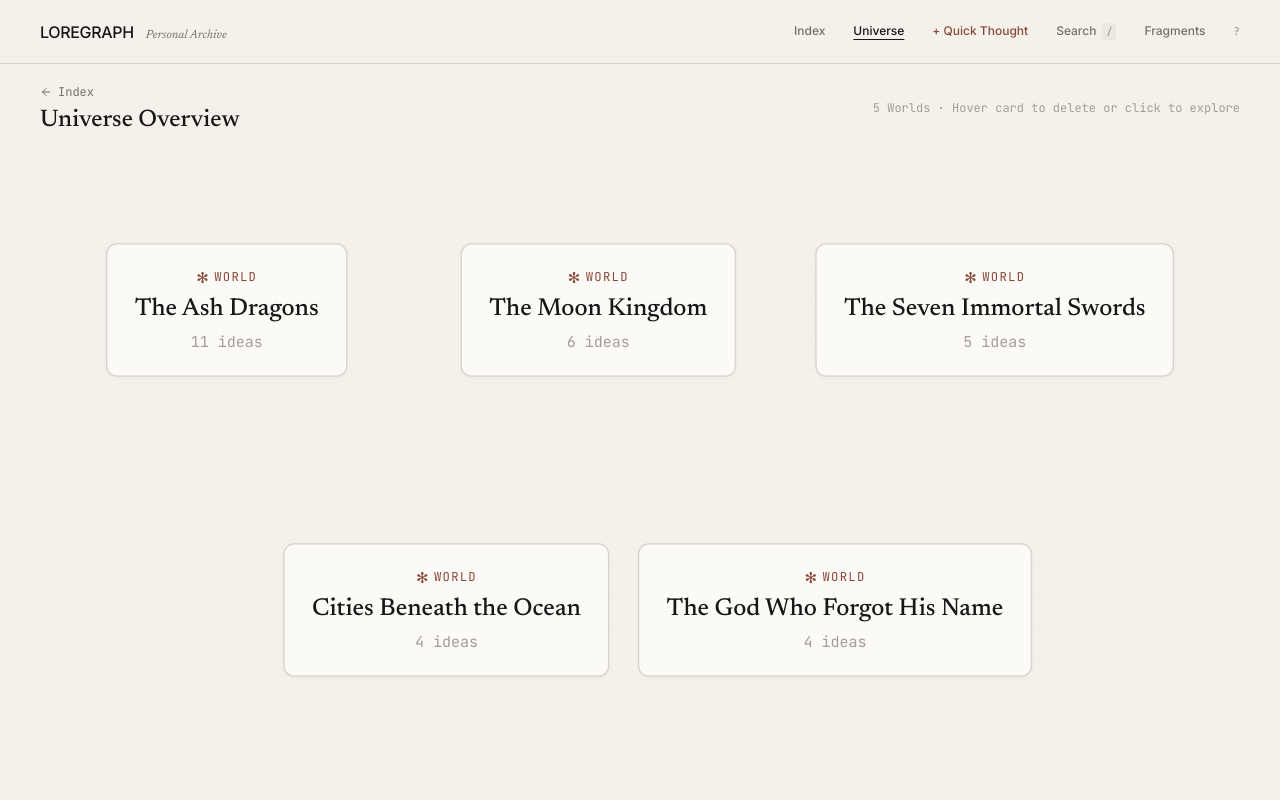
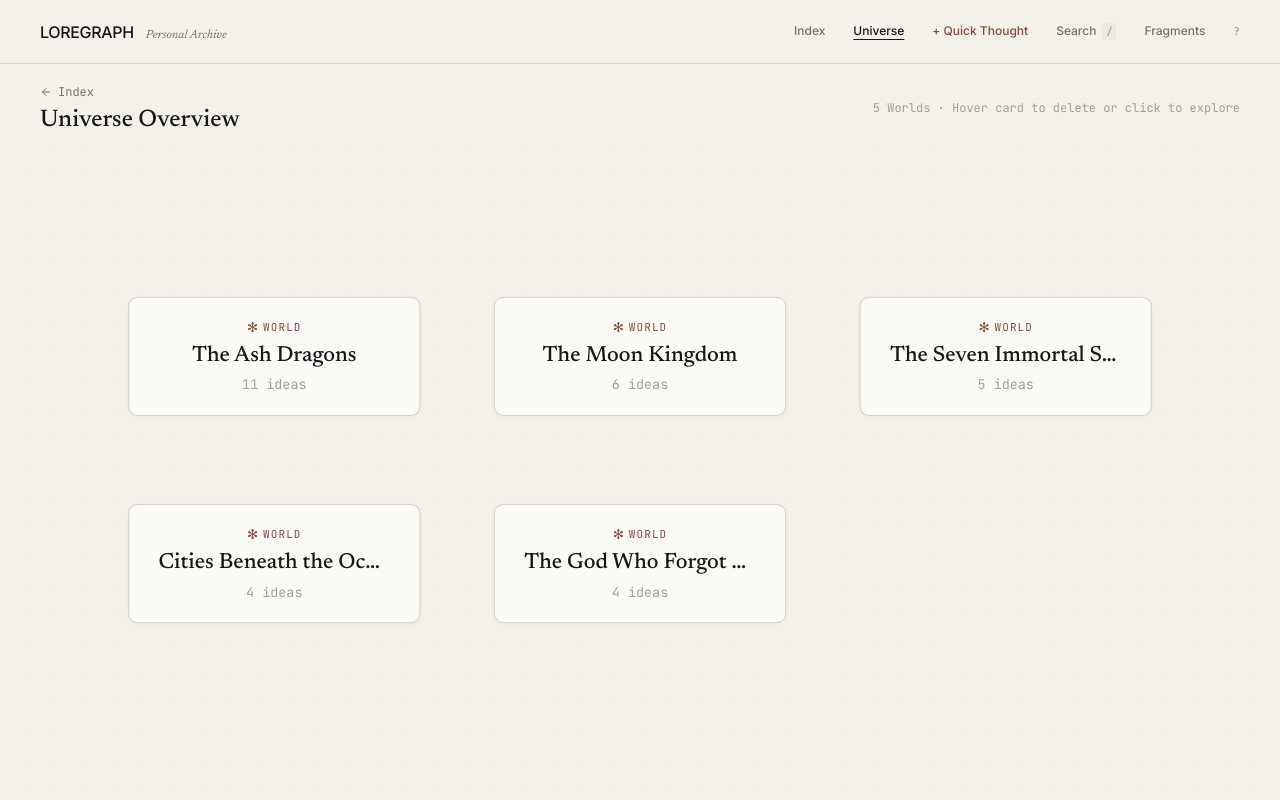
Before and after one commit to Adhiraj2601/loregraph, a Next.js app: page /universe in a window 1280 px wide. Built offline with nearby package versions, Linux system fonts and the light colour scheme.

Commit message:
fix: uniform card width and grid spacing on Universe Overview

```diff
--- a/app/universe/page.tsx
+++ b/app/universe/page.tsx
@@ -8,6 +8,7 @@ import {
   BackgroundVariant,
   useNodesState,
   useEdgesState,
+  useReactFlow,
   Node,
   Edge,
 } from '@xyflow/react';
@@ -32,7 +33,7 @@ function UniverseNode({ data }: { data: Record<string, unknown> }) {
         background: 'var(--surface)',
         border: '1.5px solid var(--border)',
         boxShadow: '0 1px 4px rgba(0,0,0,0.03)',
-        minWidth: '170px',
+        width: '240px',
       }}
     >
       {/* Delete button on the top right */}
@@ -42,7 +43,7 @@ function UniverseNode({ data }: { data: Record<string, unknown> }) {
             e.stopPropagation();
             onDelete(ideaId, title);
           }}
-          className="absolute top-2 right-2 opacity-0 group-hover:opacity-100 transition-opacity p-1 rounded hover:bg-red-50 text-[#9B3D3D]"
+          className="absolute top-2.5 right-2.5 opacity-0 group-hover:opacity-100 transition-opacity p-1 rounded hover:bg-red-50 text-[#9B3D3D]"
           title={`Delete ${title}`}
           aria-label={`Delete ${title}`}
         >
@@ -58,8 +59,9 @@ function UniverseNode({ data }: { data: Record<string, unknown> }) {
       </div>
 
       <div
-        className="font-serif text-lg font-medium group-hover:text-[#8A4938] transition-colors leading-tight mb-1"
+        className="font-serif text-lg font-medium group-hover:text-[#8A4938] transition-colors leading-tight mb-1 truncate px-1"
         style={{ color: 'var(--text-primary)' }}
+        title={title}
       >
         {title}
       </div>
@@ -76,6 +78,7 @@ const universeNodeTypes = { universeNode: UniverseNode };
 function UniverseContent() {
   const { ideas, deleteIdea } = useLoreGraph();
   const router = useRouter();
+  const { fitView } = useReactFlow();
   const [nodes, setNodes, onNodesChange] = useNodesState<Node>([]);
   const [edges, setEdges, onEdgesChange] = useEdgesState<Edge>([]);
 
@@ -87,14 +90,16 @@ function UniverseContent() {
 
   useEffect(() => {
     const cols = 3;
-    const spacingX = 260;
-    const spacingY = 220;
+    const cardWidth = 240;
+    const gapX = 60; // Clean, uniform 60px gap between every card
+    const spacingX = cardWidth + gapX; // 300px per column
+    const spacingY = 170; // 170px per row
 
     const flowNodes: Node[] = ideas.map((idea, i) => ({
       id: `idea-${idea.id}`,
       type: 'universeNode',
       position: {
-        x: (i % cols) * spacingX + (Math.floor(i / cols) % 2 === 0 ? 0 : spacingX / 2),
+        x: (i % cols) * spacingX,
         y: Math.floor(i / cols) * spacingY + 40,
       },
       data: {
@@ -131,7 +136,13 @@ function UniverseContent() {
 
     setNodes(flowNodes);
     setEdges(flowEdges);
-  }, [ideas, handleDeleteWorld, setNodes, setEdges]);
+
+    // Smooth fit view
+    const timer = setTimeout(() => {
+      fitView({ padding: 0.25, duration: 400 });
+    }, 100);
+    return () => clearTimeout(timer);
+  }, [ideas, handleDeleteWorld, setNodes, setEdges, fitView]);
 
   const handleNodeClick = useCallback((_: React.MouseEvent, node: Node) => {
     const ideaId = (node.data as { ideaId?: string })?.ideaId;
@@ -187,7 +198,7 @@ function UniverseContent() {
             onNodeClick={handleNodeClick}
             nodeTypes={universeNodeTypes}
             fitView
-            fitViewOptions={{ padding: 0.2 }}
+            fitViewOptions={{ padding: 0.25 }}
             proOptions={{ hideAttribution: true }}
             style={{ background: 'var(--bg)' }}
           >
```
